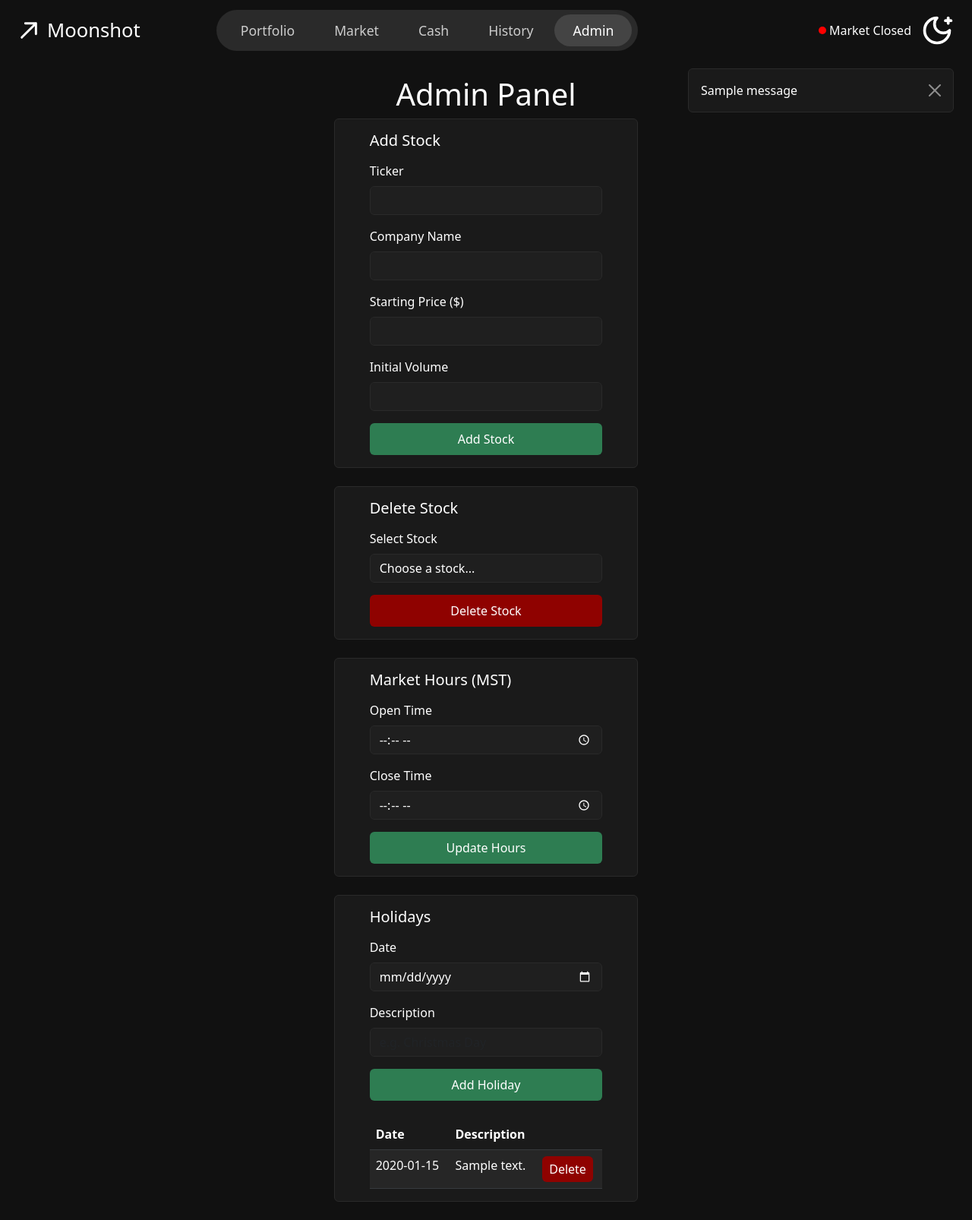
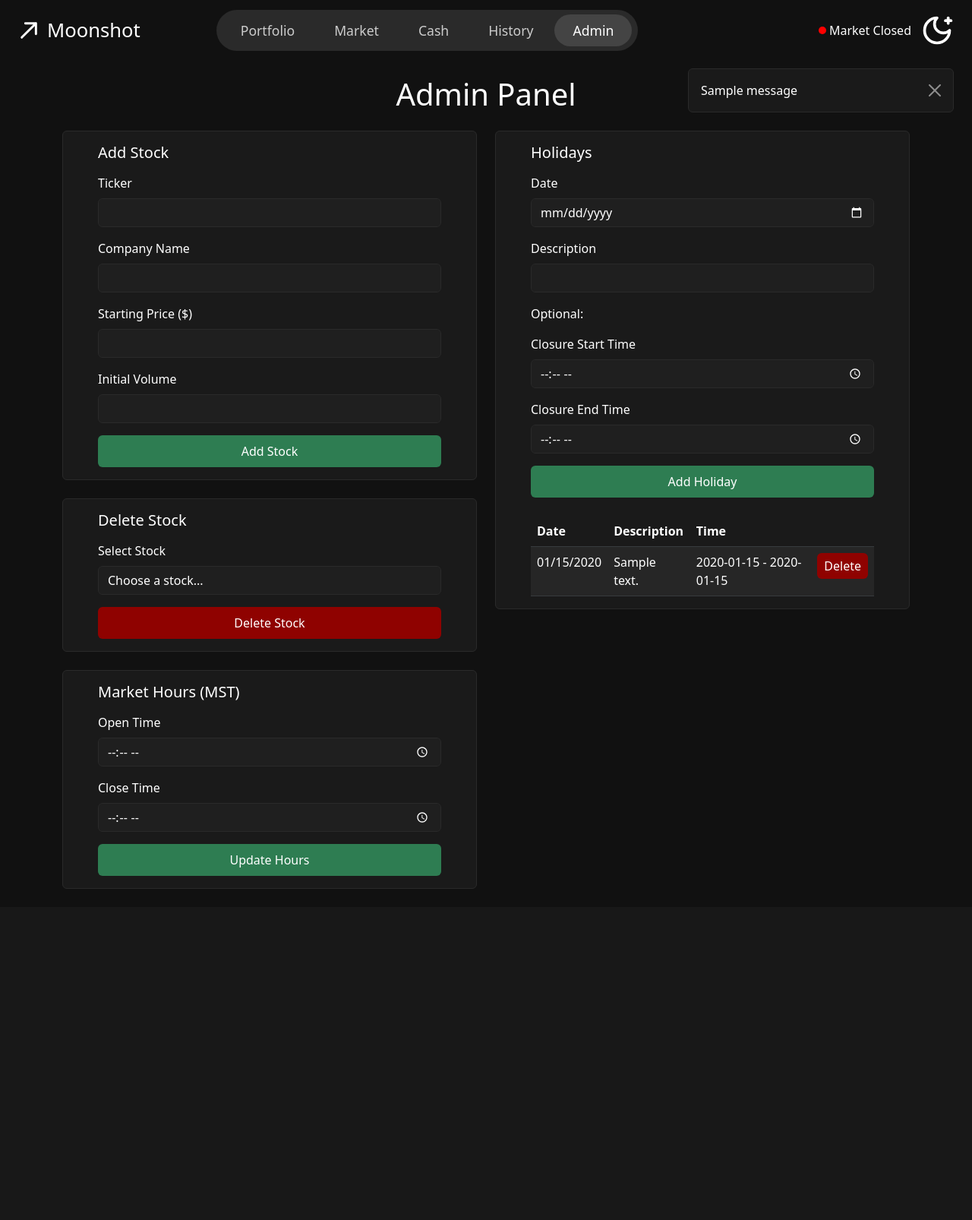
Before and after one commit to htphan9/IFT401-Team4-Capstone, a Flask app: page /admin in a window 1280 px wide. Shown: the whole page at 76% size. After the commit the page ends 1170 px from the top, so only its background shows below. Run offline with Flask 3, Linux system fonts and the light colour scheme; a user stored in the database is signed in; tables that the repository leaves empty hold one stand-in row (values such as "Sample post"); one stand-in notice (Sample message) is shown.

Commit message:
feat: added closure time to holidays, dropped and modified holiday db table, added form validation, also added juneteenth. fix: made admin page two columns for looksmaxxing

```diff
--- a/app.py
+++ b/app.py
@@ -101,6 +101,8 @@ class Holiday(db.Model):
     market_id = db.Column(db.Integer, db.ForeignKey('market_configuration.id'), nullable=False)
     holiday_date = db.Column(db.Date, nullable=False)
     description = db.Column(db.String(255))
+    start_time = db.Column(db.String(5), nullable=True)
+    end_time = db.Column(db.String(5), nullable=True)
 
 # Portfolio model
 class Portfolio(db.Model):
@@ -125,7 +127,17 @@ def is_market_open():
     today = now.date()
     holiday = Holiday.query.filter_by(holiday_date=today).first()
     if holiday:
-        return False
+        # If the holiday has specific hours, only close during that window
+        if holiday.start_time and holiday.end_time:
+            h_start = holiday.start_time.split(':')
+            h_end = holiday.end_time.split(':')
+            hol_start = now.replace(hour=int(h_start[0]), minute=int(h_start[1]), second=0)
+            hol_end = now.replace(hour=int(h_end[0]), minute=int(h_end[1]), second=0)
+            if hol_start <= now <= hol_end:
+                return False
+        else:
+            return False # All-day holiday
+
 
     # Check market hours from the database
     config = MarketConfiguration.query.first()
@@ -223,6 +235,7 @@ with app.app_context():
                 (date(2026, 2, 16),  "Presidents' Day"),
                 (date(2026, 4, 18),  "Good Friday"),
                 (date(2026, 5, 25),  "Memorial Day"),
+                (date(2026, 6,  19), "Juneteenth"),
                 (date(2026, 7,  3),  "Independence Day (observed)"),
                 (date(2026, 9,  7),  "Labor Day"),
                 (date(2026, 11, 26), "Thanksgiving Day"),
@@ -698,6 +711,13 @@ def delete_stock():
 def add_holiday():
     holiday_date = request.form.get('holiday_date')
     description  = request.form.get('description')
+    start_time   = request.form.get('start_time') or None
+    end_time     = request.form.get('end_time') or None
+
+    # Both times must be filled out, or both left empty
+    if (start_time and not end_time) or (end_time and not start_time):
+        flash('Please provide both a start and end time, or leave both empty.', 'danger')
+        return redirect(url_for('admin'))
 
     config = MarketConfiguration.query.first()
     if not config:
@@ -713,7 +733,9 @@ def add_holiday():
     holiday = Holiday(
         market_id=config.id,
         holiday_date=parsed_date,
-        description=description
+        description=description,
+        start_time=start_time,
+        end_time=end_time
     )
     db.session.add(holiday)
 
--- /dev/null
+++ b/static/js/admin.js
@@ -0,0 +1,16 @@
+// If one time field is filled, require the other one too
+var startTime = document.getElementById('startTime');
+var endTime = document.getElementById('endTime');
+
+function syncRequired() {
+    if (startTime.value || endTime.value) {
+        startTime.required = true;
+        endTime.required = true;
+    } else {
+        startTime.required = false;
+        endTime.required = false;
+    }
+}
+
+startTime.addEventListener('input', syncRequired);
+endTime.addEventListener('input', syncRequired);
--- a/templates/admin.html
+++ b/templates/admin.html
@@ -10,16 +10,21 @@
 {% block content %}
 {% if current_user.is_authenticated and current_user.role == "admin" %}
 
-<div class="d-flex flex-column align-items-center">
+<div class="container">
 
-    <h1>Admin Panel</h1>
+    <h1 class="text-center mb-4">Admin Panel</h1>
 
     {% if message %}
-        <p class="text-{{ message_type }}">{{ message }}</p>
+        <p class="text-center text-{{ message_type }}">{{ message }}</p>
     {% endif %}
 
+    <div class="row">
+
+        <!-- Left Column: Add Stock, Delete Stock, Market Hours -->
+        <div class="col-md-6">
+
         <!-- Add Stock -->
-    <div class="card bg-dark border-secondary admin-card mb-4">
+        <div class="card bg-dark border-secondary mb-4">
             <div class="card-body">
                 <h5 class="card-title mb-3">Add Stock</h5>
                 <form action="/admin/add_stock" method="POST">
@@ -51,7 +56,7 @@
         </div>
 
         <!-- Delete Stock -->
-    <div class="card bg-dark border-secondary admin-card mb-4">
+        <div class="card bg-dark border-secondary mb-4">
             <div class="card-body d-flex flex-column justify-content-center align-items-center">
                 <h5 class="card-title mb-3 w-100">Delete Stock</h5>
                 <form action="/admin/delete_stock" method="POST" class="w-100">
@@ -73,7 +78,7 @@
         </div>
 
         <!-- Market Hours -->
-    <div class="card bg-dark border-secondary admin-card mb-4">
+        <div class="card bg-dark border-secondary mb-4">
             <div class="card-body">
                 <h5 class="card-title mb-3">Market Hours (MST)</h5>
                 <form action="/admin/update_market" method="POST">
@@ -96,8 +101,12 @@
             </div>
         </div>
 
-    <!-- Holidays -->
-    <div class="card bg-dark border-secondary admin-card mb-4">
+    </div>
+
+        <!-- Right Column: Holidays -->
+        <div class="col-md-6">
+
+            <div class="card bg-dark border-secondary mb-4">
                 <div class="card-body">
                     <h5 class="card-title mb-3">Holidays</h5>
                     <form action="/admin/add_holiday" method="POST">
@@ -109,7 +118,17 @@
 
                         <div class="mb-3">
                             <label class="form-label">Description</label>
-                    <input type="text" class="form-control" name="description" placeholder="e.g. Christmas Day">
+                            <input type="text" class="form-control" name="description">
+                        </div>
+                        <p>Optional:</p>
+                        <div class="mb-3">
+                            <label class="form-label">Closure Start Time</label>
+                            <input type="time" class="form-control" name="start_time" id="startTime">
+                        </div>
+
+                        <div class="mb-3">
+                            <label class="form-label">Closure End Time</label>
+                            <input type="time" class="form-control" name="end_time" id="endTime">
                         </div>
 
                         <button type="submit" class="btn btn-green-sm w-100 py-2">Add Holiday</button>
@@ -118,19 +137,22 @@
 
                     <!-- Existing holidays list -->
                     {% if holidays %}
+                    <div style="max-height: 498px; overflow-y: auto;">
                     <table class="table table-striped table-dark mt-4 mb-0">
                         <thead>
                             <tr>
                                 <th>Date</th>
                                 <th>Description</th>
+                                <th>Time</th>
                                 <th></th>
                             </tr>
                         </thead>
                         <tbody>
                             {% for holiday in holidays %}
                             <tr>
-                        <td>{{ holiday.holiday_date }}</td>
-                        <td>{{ holiday.description or "—" }}</td>
+                                <td>{{ holiday.holiday_date.strftime("%m/%d/%Y") }}</td>
+                                <td>{{ holiday.description or "-" }}</td>
+                                <td>{% if holiday.start_time and holiday.end_time %}{{ holiday.start_time }} - {{ holiday.end_time }}{% else %}All Day{% endif %}</td>
                                 <td>
                                     <form action="/admin/delete_holiday" method="POST">
                                         <input type="hidden" name="holiday_id" value="{{ holiday.id }}">
@@ -141,6 +163,7 @@
                             {% endfor %}
                         </tbody>
                     </table>
+                    </div>
                     {% else %}
                         <p class="text-muted mt-3 mb-0">No holidays added yet.</p>
                     {% endif %}
@@ -150,9 +173,15 @@
 
         </div>
 
+    </div>
+
+</div>
+
 {% else %}
 <p>You are not logged in or do not have admin access.</p>
 {% endif %}
 {% endblock %}
 
-{% block extra_js %}{% endblock %}
+{% block extra_js %}
+    <script src="{{ url_for('static', filename='js/admin.js') }}"></script>
+{% endblock %}
```
Lines whose indentation alone changed are shown as unchanged.
